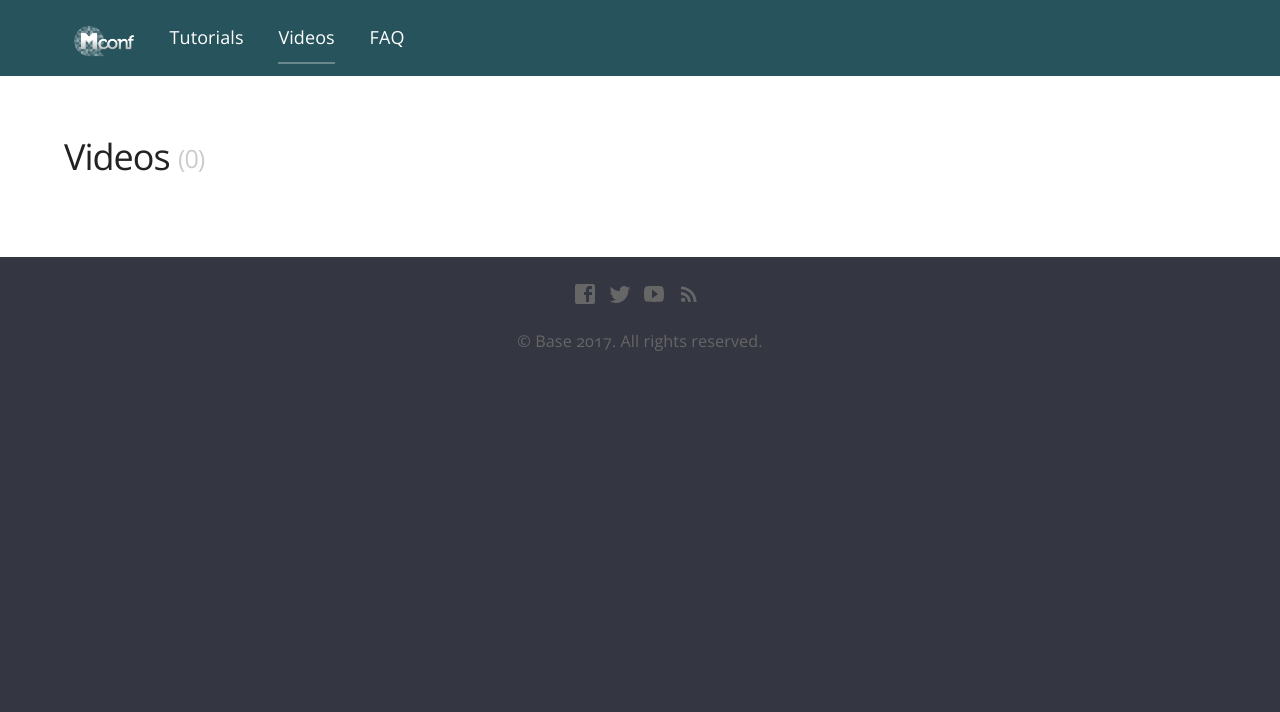
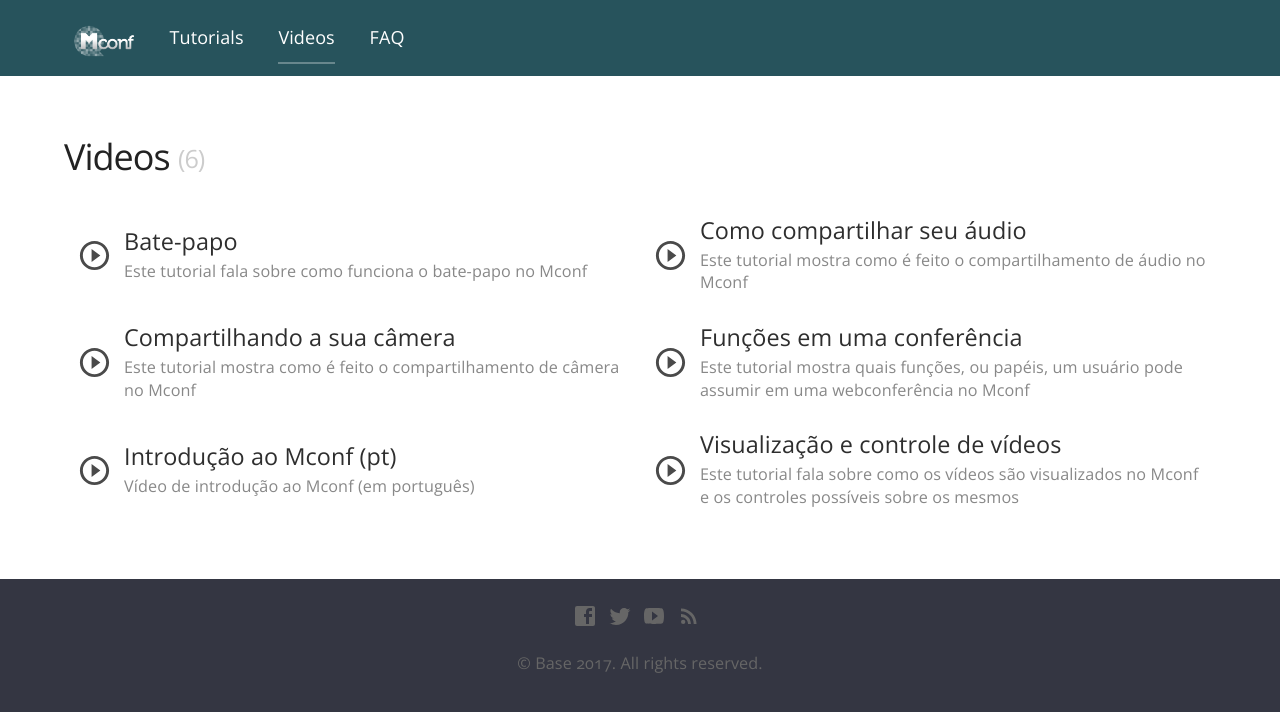
Before and after one commit to mconf/docs-org, a Jekyll site: the page built from videos.html, in a window 1280 px wide. Shown: the top 712 px of the page. Built offline with Jekyll 4.4.1, drawn with Linux system fonts in a browser that asks for light colours; nearby versions of some CDN libraries.

Commit message:
Add set and several posts for videos

```diff
--- /dev/null
+++ b/_posts/2017-07-30-video-tutorial-bate-papo.md
@@ -0,0 +1,12 @@
+---
+date: 2017-01-30
+title: Bate-papo
+categories:
+  - Video Tutoriais (pt)
+description: Este tutorial fala sobre como funciona o bate-papo no Mconf
+type: Video
+set: video-tutoriais-pt
+set_order: 6
+video_id: uXwZ-OJwc78
+link: https://www.youtube.com/watch?v=uXwZ-OJwc78&list=PLVRBAdFv0iD_Cuj67ku9GYsO-BHcK34y5&index=6
+---
--- /dev/null
+++ b/_posts/2017-07-30-video-tutorial-como-compartilhar-seu-audio.md
@@ -0,0 +1,12 @@
+---
+date: 2017-01-30
+title: Como compartilhar seu áudio
+categories:
+  - Video Tutoriais (pt)
+description: Este tutorial mostra como é feito o compartilhamento de áudio no Mconf
+type: Video
+set: video-tutoriais-pt
+set_order: 3
+video_id: 81fkrLyBDMw
+link: https://www.youtube.com/watch?v=81fkrLyBDMw&list=PLVRBAdFv0iD_Cuj67ku9GYsO-BHcK34y5&index=3
+---
--- /dev/null
+++ b/_posts/2017-07-30-video-tutorial-compartilhando-a-sua-camera.md
@@ -0,0 +1,12 @@
+---
+date: 2017-01-30
+title: Compartilhando a sua câmera
+categories:
+  - Video Tutoriais (pt)
+description: Este tutorial mostra como é feito o compartilhamento de câmera no Mconf
+type: Video
+set: video-tutoriais-pt
+set_order: 4
+video_id: xngYSykYfqc
+link: https://www.youtube.com/watch?v=xngYSykYfqc&list=PLVRBAdFv0iD_Cuj67ku9GYsO-BHcK34y5&index=4
+---
--- /dev/null
+++ b/_posts/2017-07-30-video-tutorial-funcoes-em-uma-conferencia.md
@@ -0,0 +1,12 @@
+---
+date: 2017-01-30
+title: Funções em uma conferência
+categories:
+  - Video Tutoriais (pt)
+description: Este tutorial mostra quais funções, ou papéis, um usuário pode assumir em uma webconferência no Mconf
+type: Video
+set: video-tutoriais-pt
+set_order: 2
+video_id: VQuaxX4HOJA
+link: https://www.youtube.com/watch?v=VQuaxX4HOJA&list=PLVRBAdFv0iD_Cuj67ku9GYsO-BHcK34y5&index=2
+---
--- /dev/null
+++ b/_posts/2017-07-30-video-tutorial-introducao-ao-mconf.md
@@ -0,0 +1,13 @@
+---
+date: 2017-01-30
+title: Introdução ao Mconf (pt)
+categories:
+  - Getting Started
+  - Video Tutoriais (pt)
+description: Vídeo de introdução ao Mconf (em português)
+type: Video
+set: video-tutoriais-pt
+set_order: 1
+video_id: 0xJyHEOJ5PQ
+link: https://www.youtube.com/watch?v=0xJyHEOJ5PQ&list=PLVRBAdFv0iD_Cuj67ku9GYsO-BHcK34y5
+---
--- /dev/null
+++ b/_posts/2017-07-30-video-tutorial-visualizacao-e-controle-de-videos.md
@@ -0,0 +1,12 @@
+---
+date: 2017-01-30
+title: Visualização e controle de vídeos
+categories:
+  - Video Tutoriais (pt)
+description: Este tutorial fala sobre como os vídeos são visualizados no Mconf e os controles possíveis sobre os mesmos
+type: Video
+set: video-tutoriais-pt
+set_order: 5
+video_id: srodpGZpMK8
+link: https://www.youtube.com/watch?v=srodpGZpMK8&index=5&list=PLVRBAdFv0iD_Cuj67ku9GYsO-BHcK34y5
+---
```
Also changed, not shown: _posts/2017-07-30-about-mconf.md (+1 -1 lines), _posts/2017-07-30-mconf-web.md (+3 -3 lines), _sets/video-tutoriais-pt.md (added, +4 -0 lines).
